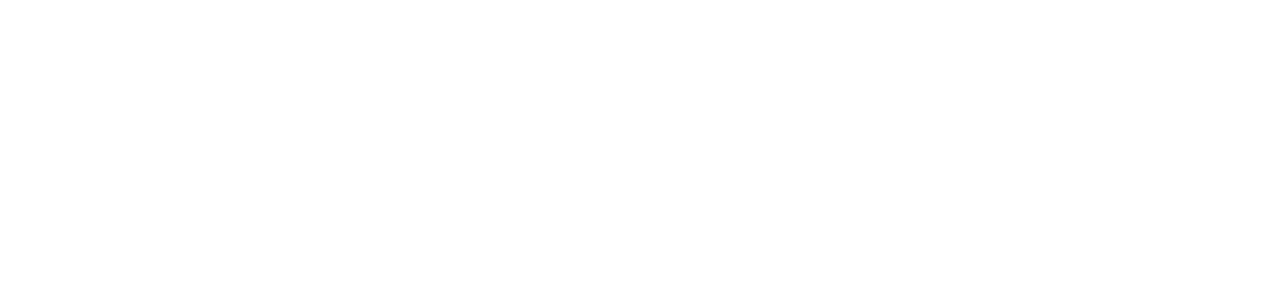
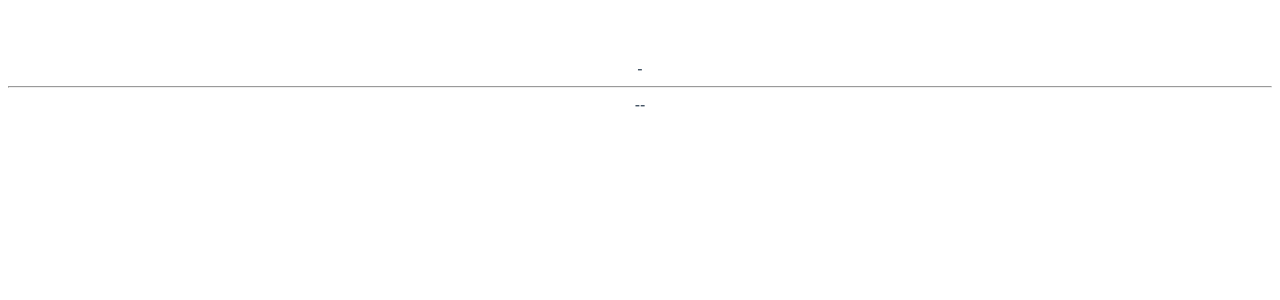
Before and after one commit to baizhi958216/vite_vue_pinia, a Vue app in the folder vitebase/: page /login in a window 1280 px wide. Before the commit this address had no page. Shown: the top 300 px of the page. Built offline with nearby package versions, Linux system fonts and the light colour scheme.

Commit message:
vue: route and router
Signed-off-by: baizhi958216 <1475289190@qq.com>

```diff
--- a/vitebase/src/main.js
+++ b/vitebase/src/main.js
@@ -5,7 +5,7 @@
 import { createRouter, createWebHistory } from "vue-router";
 
 let routes = [
-    {path:'/',component:()=>import('./views/Login.vue')},
+    {path:'/login',component:()=>import('./views/Login.vue')},
     {path:'/test',component:()=>import('./views/test.vue')}
 ]
 
--- a/vitebase/src/views/Login.vue
+++ b/vitebase/src/views/Login.vue
@@ -1,5 +1,23 @@
 <template>
     <div>
-        Login
+        <!-- ref -->
+        {{ id }}-{{ name }}
+        <hr>
+        <!-- reactive -->
+        {{ baizhi.id }}--{{ baizhi.name }}
     </div>
 </template>
+
+<script setup>
+import { useRouter, useRoute } from 'vue-router'
+import { ref, reactive } from 'vue'
+const route = useRoute()//获取上层路由传递的参数
+// ref
+const id = ref(route.query.id)
+const name = ref(route.query.name)
+// reactive
+const baizhi = reactive({
+    id: route.query.id,
+    name: route.query.name
+})
+</script>
--- a/vitebase/src/views/test.vue
+++ b/vitebase/src/views/test.vue
@@ -1,5 +1,20 @@
 <template>
     <div>
-        test
+        <button @click="toLogin">click for Login</button>
     </div>
 </template>
+
+<script setup>
+import { useRouter, useRoute } from 'vue-router'
+const route = useRoute()//获取上层路由传递的参数
+const router = useRouter()
+function toLogin() {
+    router.push({
+        path: '/login',
+        query: {
+            name: 'baizhi958216',
+            id: 1
+        }
+    })
+}
+</script>
```
